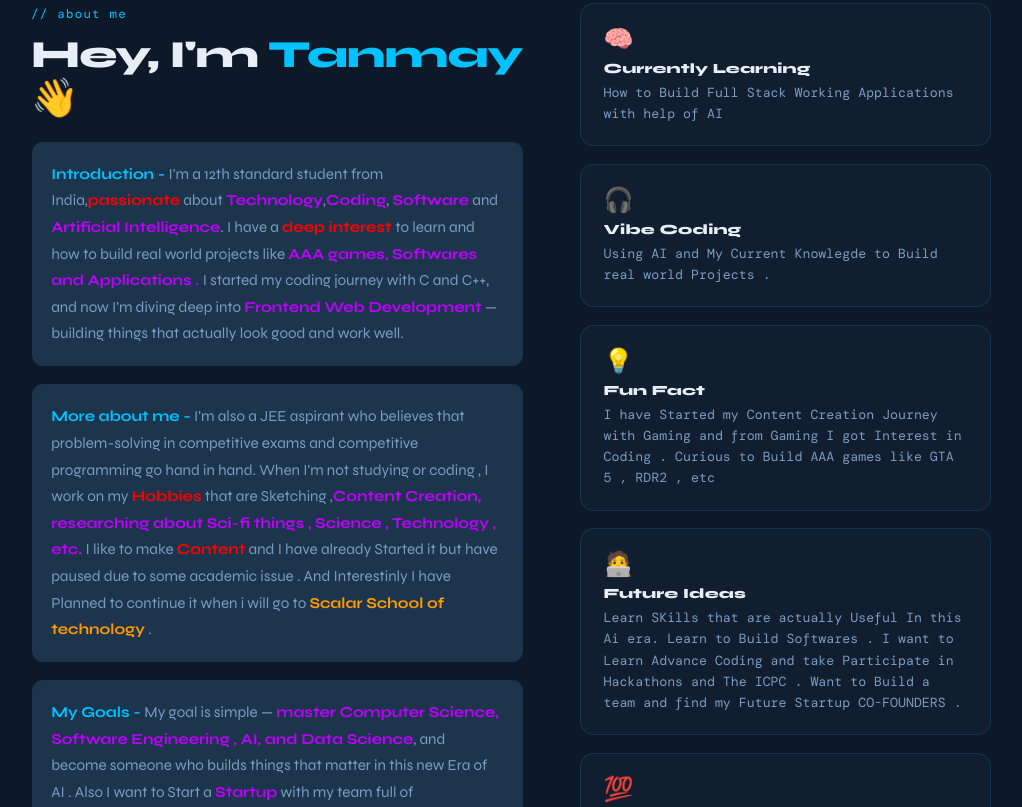
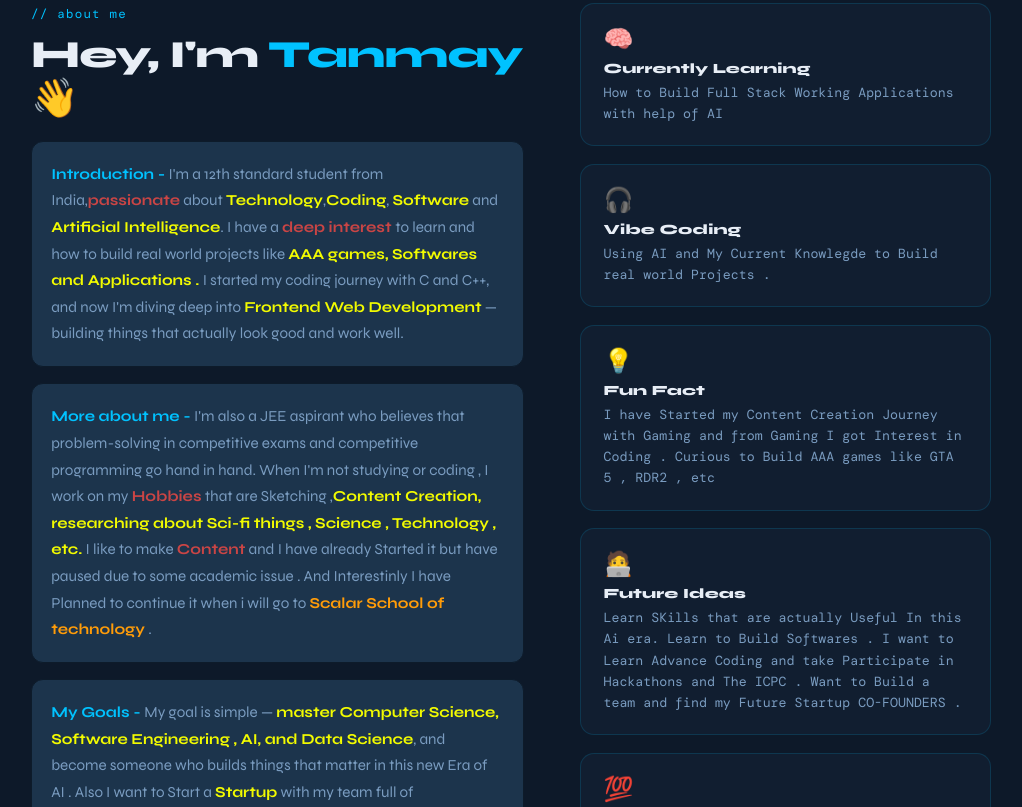
Before and after one commit to TanmayBoss25/CodeChef-profile-, a plain HTML site: page index.html in a window 1280 px wide. Shown: the part 862-1669 px from the top of the page, without its empty margins (129-1151 px from the left). Drawn offline with nearby package versions, Linux system fonts and the light colour scheme; no server answers; a web font is replaced by a local one.

Commit message:
Update index.html

```diff
--- a/index.html
+++ b/index.html
@@ -986,18 +986,18 @@
             font-weight: 700;
         }
 
-        .words1 {
-            color: #bf00ff;
+          .words1 {
+            color: #f2fb00;
             font-weight: 700;
         }
 
         .words2 {
-            color: #ff0000;
+            color: #ca4545;
             font-weight: 700;
         }
 
         .words3 {
-            color: #ff9900;
+            color: #ff9c09;
             font-weight: 700;
         }
     </style>
```
